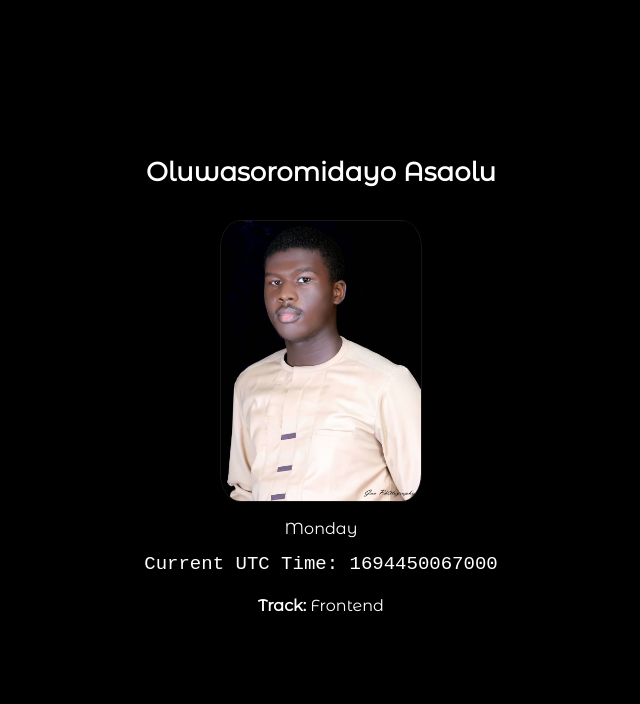
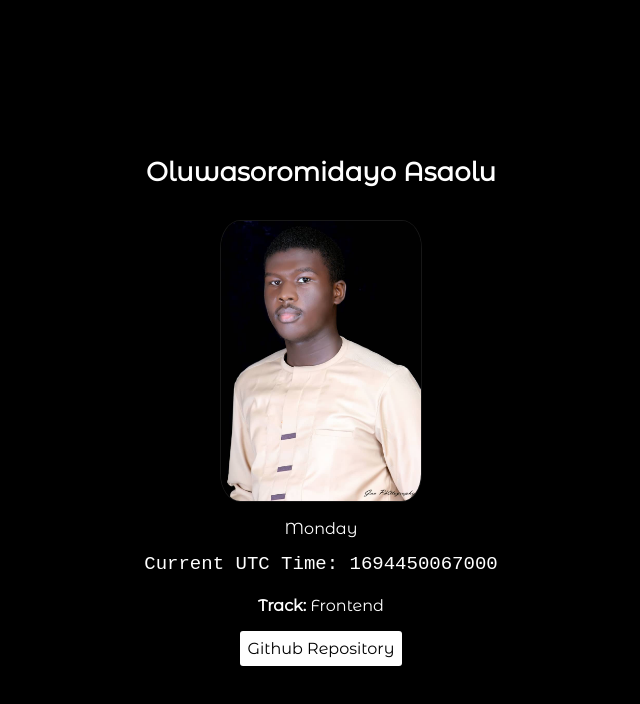
Before and after one commit to Oluwasoromidayo-Asaolu/stageone, a plain HTML site: page index.html in a window 1280 px wide. Shown: the whole page, without its empty margins (319-959 px from the left). Drawn offline with Linux system fonts and the light colour scheme.

Commit message:
Update stage1.css

```diff
--- a/stage1.css
+++ b/stage1.css
@@ -24,7 +24,7 @@ h2[data-testid="slackUsername"]{
 }
 a[data-testid="githubURL"]{
     color: black;
-    background-color: rgba(225, 225, 225 .8);
+    background-color: white;
     padding: 8px;
     transition: color ease 0.3s;
     text-align: center;
@@ -32,7 +32,7 @@ a[data-testid="githubURL"]{
     border-radius: 3px;
 }
 a[data-testid="githubURL"]:hover{
-    background-color: rgb(225, 225, 225);
+    background-color: rgba(225, 225, 225, .8);
 }
 div[data-testid="currentUTCTime"] {
     font-family: monospace;
```
